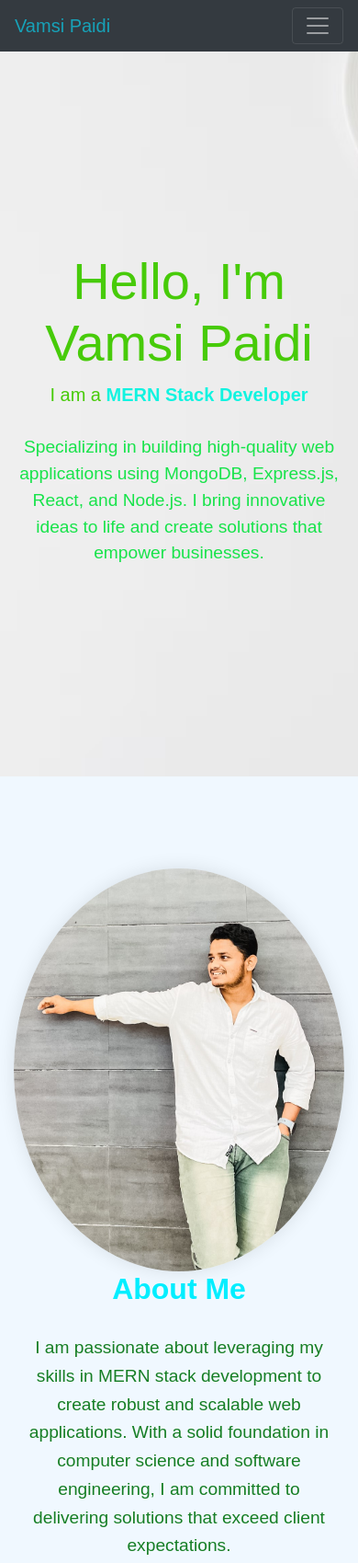
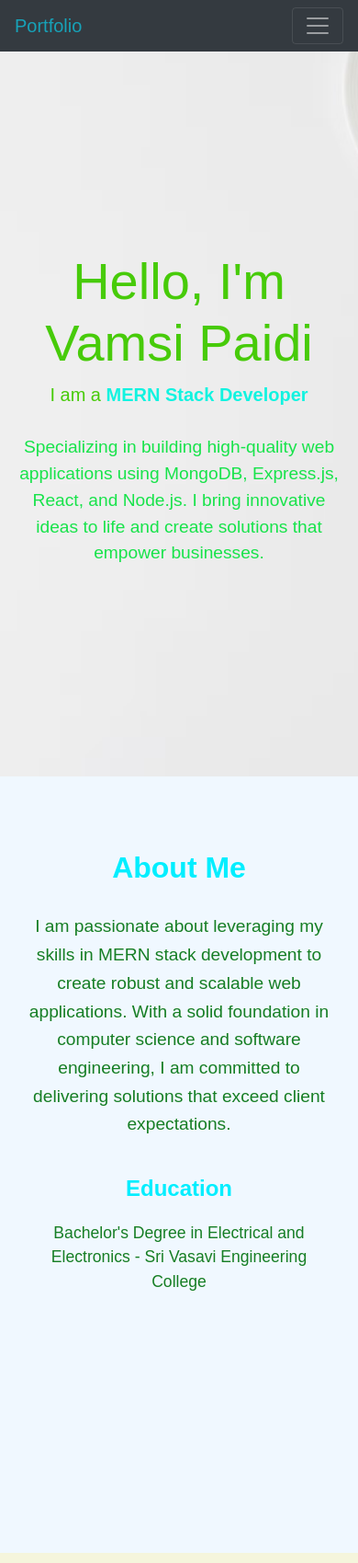
Before and after one commit to vamsi123-paidi/portfolio-vamsi-paidi, a plain HTML site: page index.html in a window 390 px wide. Shown: the top 1699 px of the page at 92% size. Drawn offline with nearby package versions, Linux system fonts and the light colour scheme.

Commit message:
Update index.html

```diff
--- a/index.html
+++ b/index.html
@@ -11,14 +11,14 @@
 <body>
     <header>
         <nav class="navbar navbar-expand-lg navbar-dark bg-dark fixed-top">
-            <a class="navbar-brand text-info" href="#">Vamsi Paidi</a>
+            <a class="navbar-brand text-info" href="#">Portfolio</a>
             <button class="navbar-toggler" type="button" data-toggle="collapse" data-target="#navbarNav" aria-controls="navbarNav" aria-expanded="false" aria-label="Toggle navigation">
                 <span class="navbar-toggler-icon"></span>
             </button>
             <div class="collapse navbar-collapse" id="navbarNav">
                 <ul class="navbar-nav ml-auto">
                     <li class="nav-item">
-                        <a class="nav-link text-info active" href="#home">Home</a>
+                        <a class="nav-link text-info" href="#home">Home</a>
                     </li>
                     <li class="nav-item">
                         <a class="nav-link text-info" href="#about">About</a>
@@ -62,7 +62,7 @@
                         <p class="education-content">Bachelor's Degree in Electrical and Electronics - Sri Vasavi Engineering College</p>
                     </div>
                 </div>
-                <div class="col-12 mx-auto col-md-6 text-center">
+                <div class="col-12 mx-auto col-md-6 d-none d-sm-block text-center">
                     <img src="img/IMG_1658.jpg" class="img-fluid about-image" alt="About Image">
                 </div>
             </div>
```
